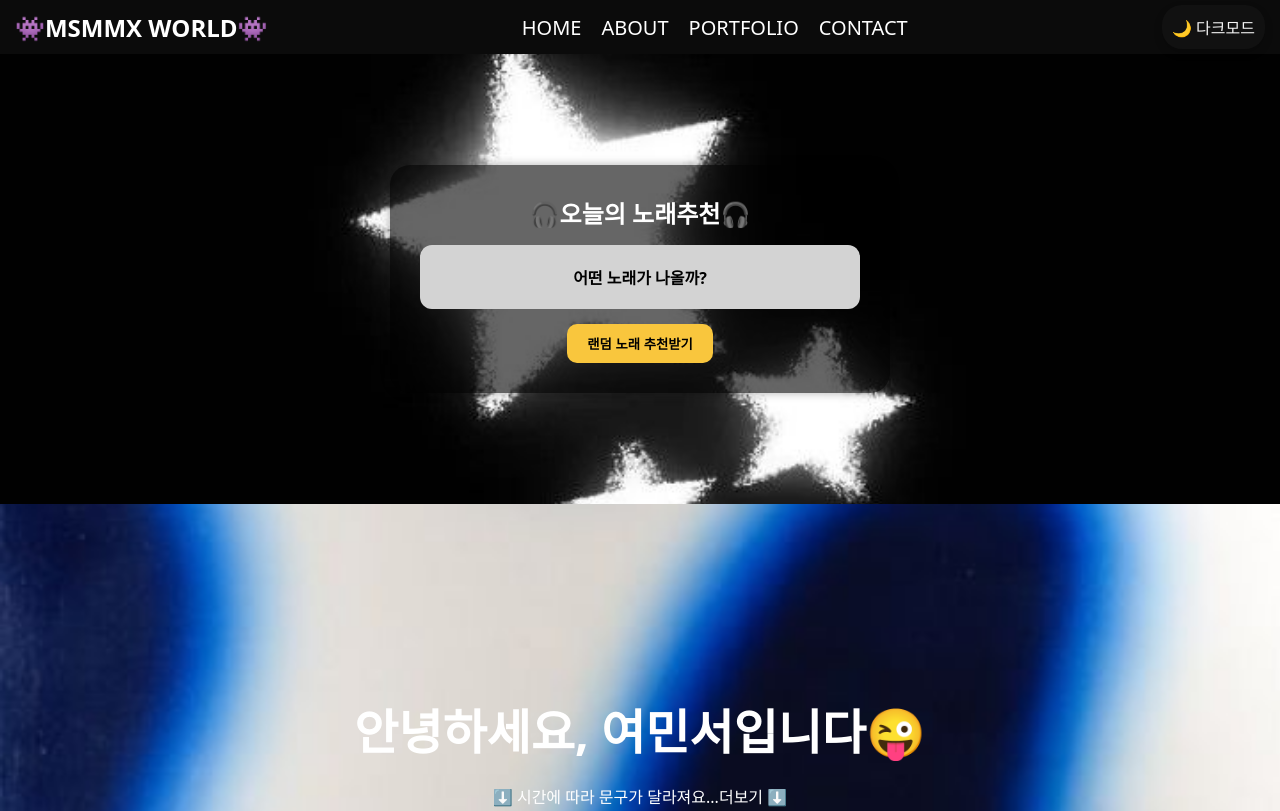
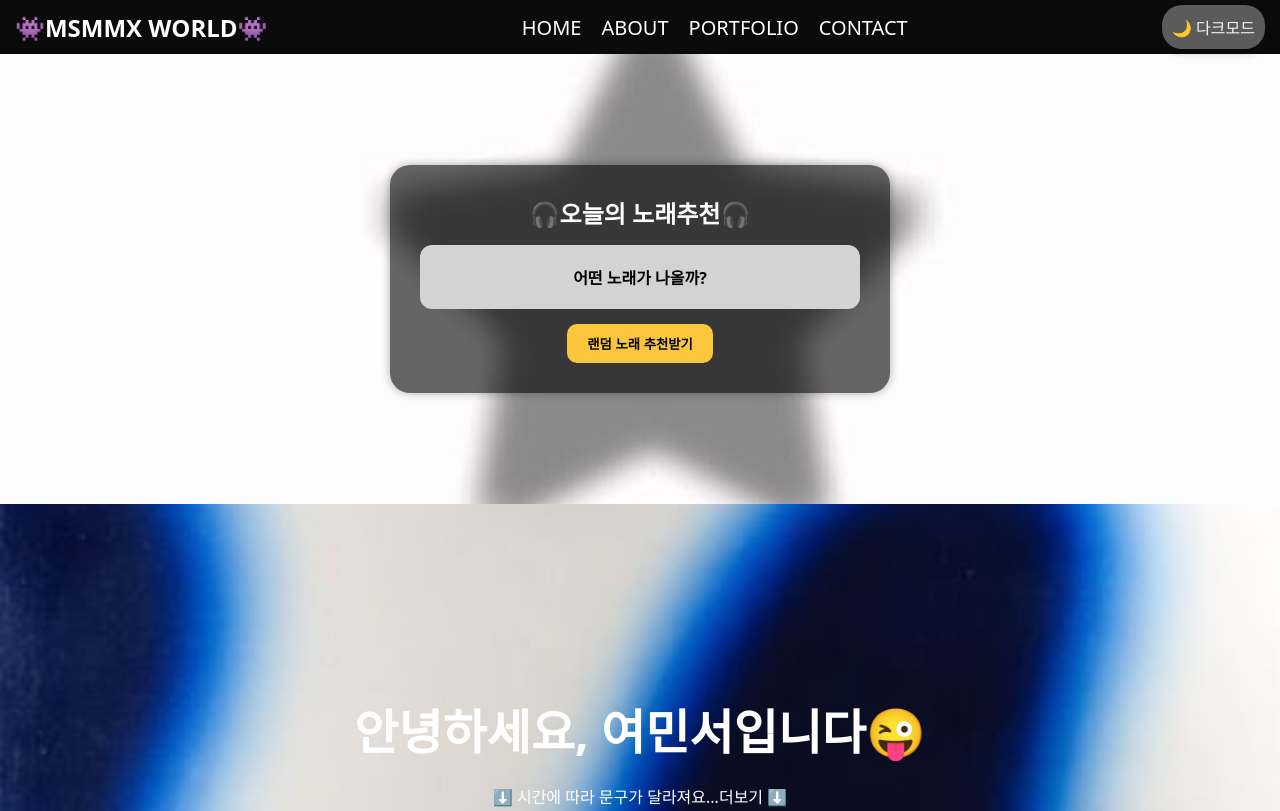
Before and after one commit to msmmx/likelion-assignment, a plain HTML site: page index.html in a window 1280 px wide. Shown: the top 811 px of the page. Drawn offline with Linux system fonts and the light colour scheme; a web font is replaced by a local one.

Commit message:
배경이미지 변경

```diff
--- a/style.css
+++ b/style.css
@@ -223,6 +223,10 @@ body.dark-mode .contact-area {
   background-image: url("images/contact-dark.jpeg");
 }
 
+body.dark-mode .music-area {
+  background-image: url("images/star.jpeg");
+}
+
 section {
   transition: background-image 0.5s ease-in-out;
 }
@@ -234,7 +238,7 @@ section {
   font-size: 16px;
   font-family: "Kirang Haerang", system-ui;
   cursor: pointer;
-  background-color: #111;
+  background-color: #5b5b5b;
   color: #f5f5f5;
   transition: all 0.3s ease-in-out;
   box-shadow: 0 4px 8px rgba(0, 0, 0, 0.2);
@@ -313,7 +317,7 @@ body.dark-mode #helloBtn:hover {
 }
 
 .music-area {
-  background-image: url("images/star.jpeg");
+  background-image: url("images/star!.jpeg");
   background-size: cover;
   background-position: center;
   height: 450px;
```
Also changed, not shown: images/star!.jpeg (added), 2 other files.
